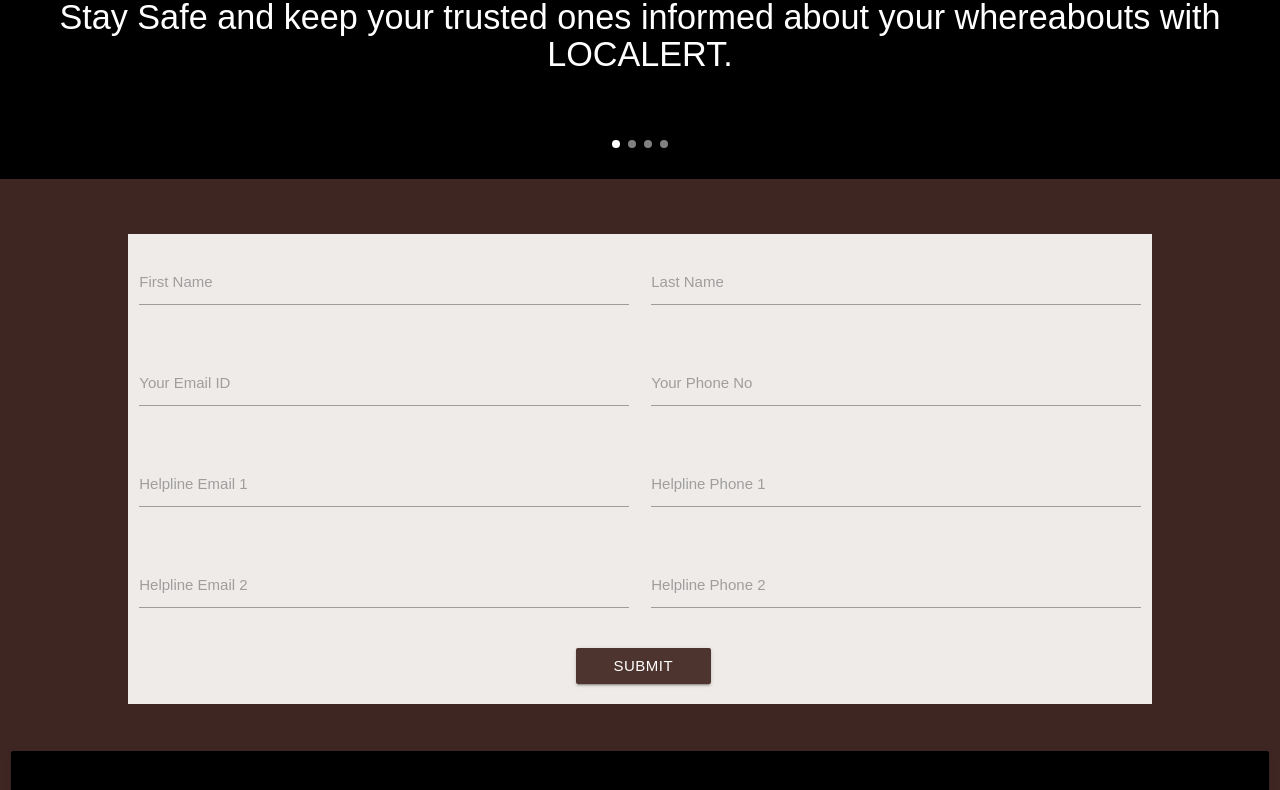
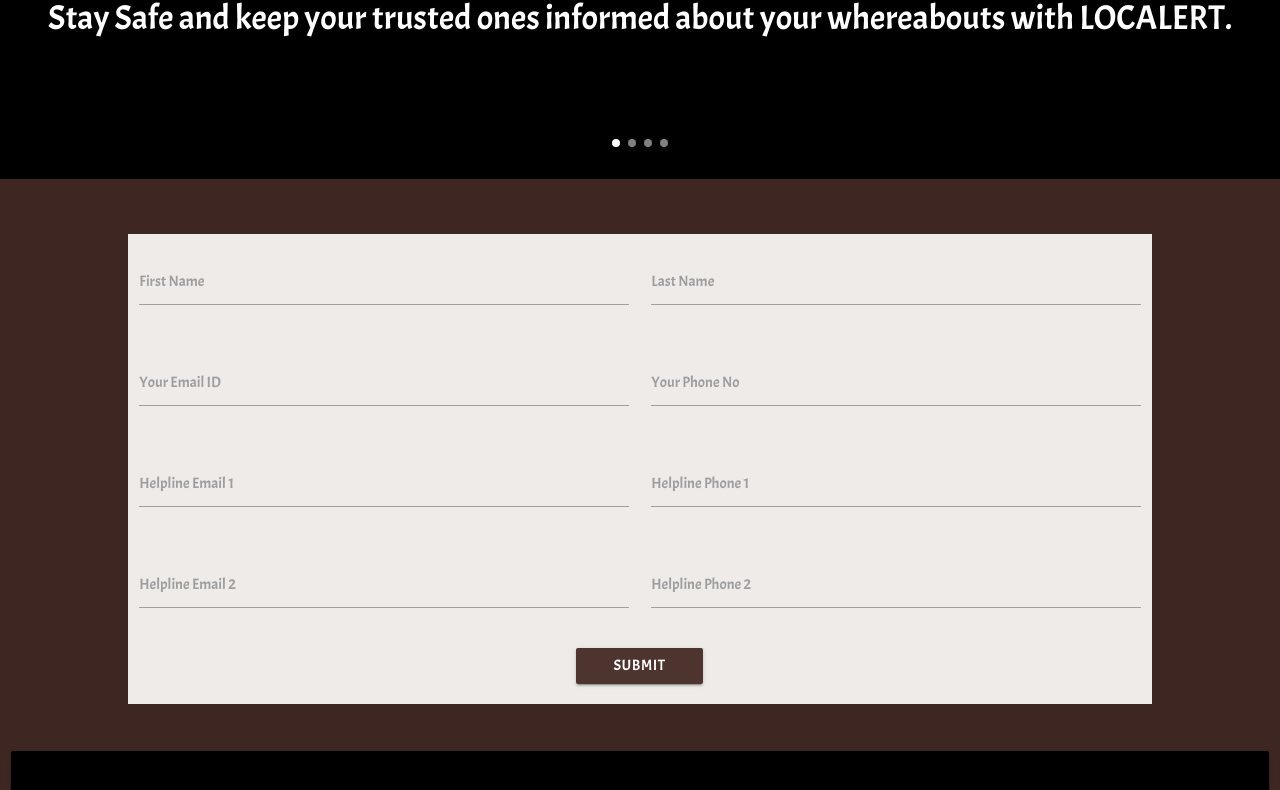
Before and after one commit to Amritha777/LOCALERT, a plain HTML site: page public/index.html in a window 1280 px wide. Shown: the part 605-1395 px from the top of the page. Drawn offline with nearby package versions, Linux system fonts and the light colour scheme; some packages are replaced by stand-ins of ours.

Commit message:
Update index.html

```diff
--- a/public/index.html
+++ b/public/index.html
@@ -4,6 +4,8 @@
     <link rel="stylesheet" href="https://cdnjs.cloudflare.com/ajax/libs/materialize/0.100.2/css/materialize.min.css">
     <link rel="stylesheet" href="style.css">
     <link href="https://fonts.googleapis.com/icon?family=Material+Icons" rel="stylesheet">
+    <link href="https://fonts.googleapis.com/css?family=Acme" rel="stylesheet">
+
 
     <meta charset="utf-8">
     <title>LOCALERT</title>
```
